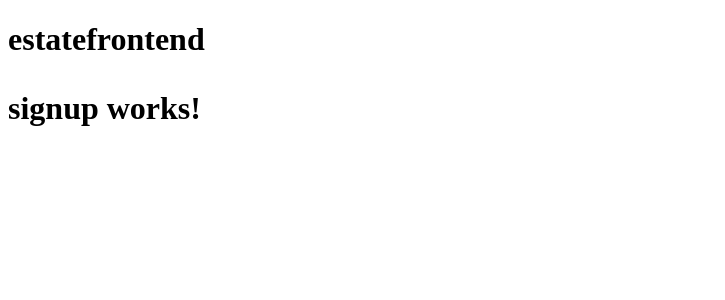
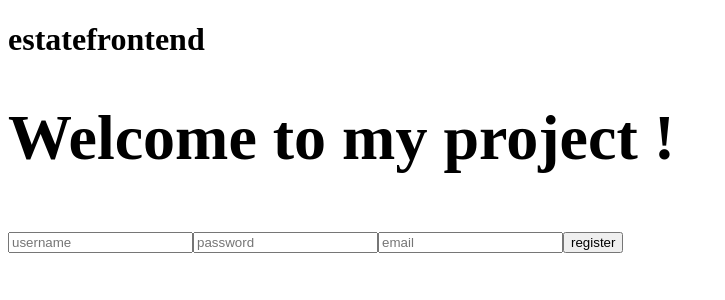
Before and after one commit to njoroge33/realestate_frontend, an Angular app: page / in a window 1280 px wide. Shown: the top 300 px of the page, without its empty margins (0-725 px from the left). Built offline with nearby package versions, Linux system fonts and the light colour scheme.

Commit message:
create a sign up form

```diff
--- a/src/app/components/signup/signup.component.html
+++ b/src/app/components/signup/signup.component.html
@@ -1 +1,7 @@
-<p>signup works!</p>
+<div>
+    <h1>Welcome to my project {{title}}!</h1>
+    <input [(ngModel)]="register.username" placeholder="username">
+    <input [(ngModel)]="register.password" type="password" placeholder="password">
+    <input [(ngModel)]="register.email" placeholder="email">
+    <button (click)='registerUser()'>register</button>
+  </div>
--- a/src/app/components/signup/signup.component.ts
+++ b/src/app/components/signup/signup.component.ts
@@ -1,4 +1,6 @@
 import { Component, OnInit } from '@angular/core';
+import { UserService } from 'src/app/services/user.service';
+
 
 @Component({
   selector: 'app-signup',
@@ -6,10 +8,23 @@ import { Component, OnInit } from '@angular/core';
   styleUrls: ['./signup.component.css']
 })
 export class SignupComponent implements OnInit {
+  register;
 
-  constructor() { }
+  constructor(private userService: UserService ) {}
 
   ngOnInit() {
+    this.register = {
+      username: '',
+      password: '',
+      email: '',
+    };
   }
-
+  registerUser(){
+    this.userService.registerNewUser(this.register).subscribe(
+      response => {
+        alert('user' + this.register.username + 'has been registered!')
+      },
+      error => console.log('error', error)
+    );
+  }
 }
```
